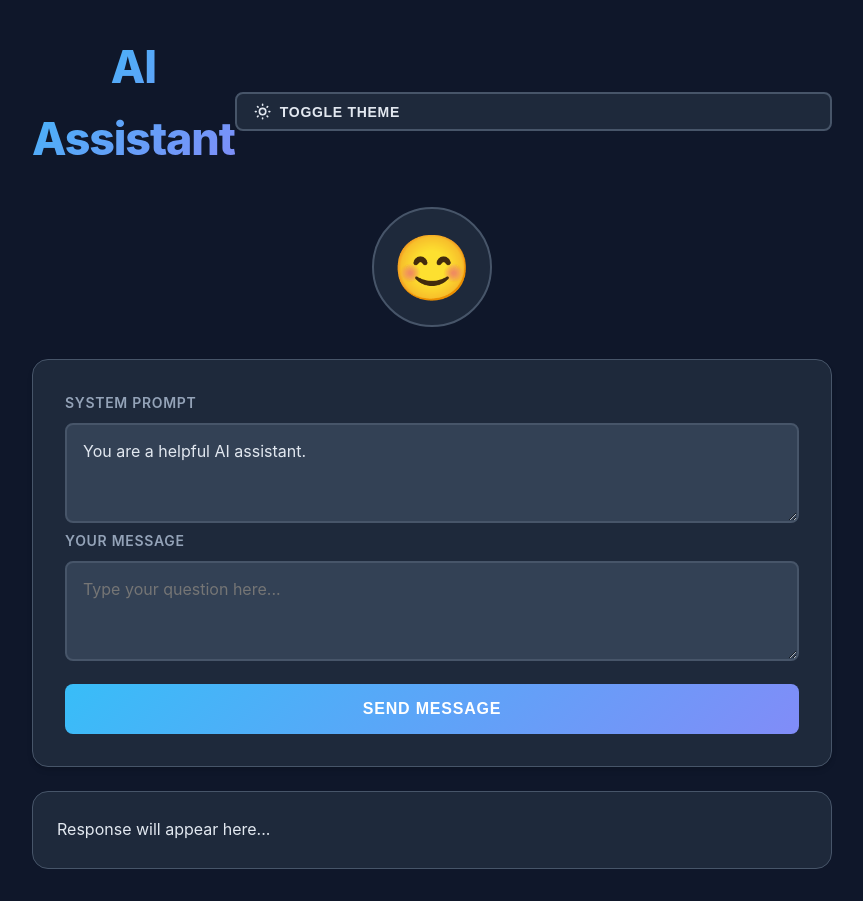
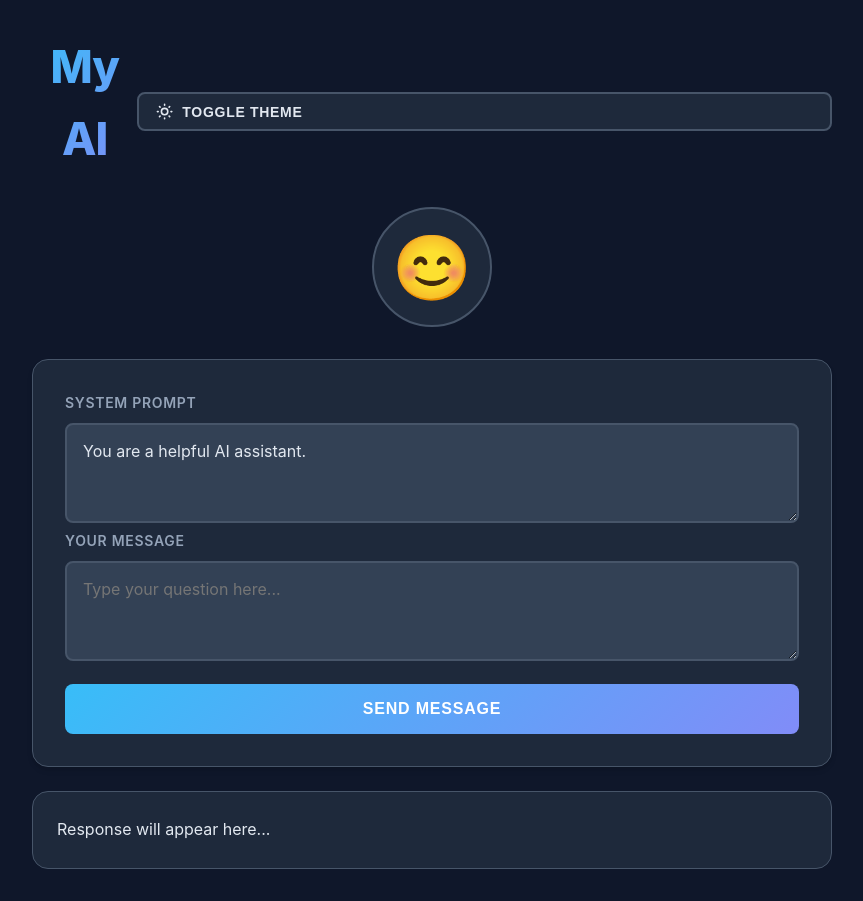
Before and after one commit to hildahelin/myai, a website: page index.html in a window 1280 px wide. Shown: the whole page, without its empty margins (208-1071 px from the left). Drawn offline with Linux system fonts and the light colour scheme.

Commit message:
Initial commit: My AI chat interface with emoji responses

```diff
--- a/index.html
+++ b/index.html
@@ -3,7 +3,7 @@
 <head>
   <meta charset="UTF-8" />
   <meta name="viewport" content="width=device-width, initial-scale=1" />
-  <title>Chat</title>
+  <title>My AI</title>
   <style>
     :root {
       --bg-primary: #0f172a;
@@ -241,7 +241,7 @@
 <body>
   <div class="container">
     <div class="header">
-      <h1>AI Assistant</h1>
+      <h1>My AI</h1>
       <button class="theme-toggle" onclick="toggleTheme()">
         <svg class="sun" xmlns="http://www.w3.org/2000/svg" fill="none" viewBox="0 0 24 24" stroke="currentColor">
           <path stroke-linecap="round" stroke-linejoin="round" stroke-width="2" d="M12 3v1m0 16v1m9-9h-1M4 12H3m15.364 6.364l-.707-.707M6.343 6.343l-.707-.707m12.728 0l-.707.707M6.343 17.657l-.707.707M16 12a4 4 0 11-8 0 4 4 0 018 0z" />
--- a/package.json
+++ b/package.json
@@ -1,5 +1,5 @@
 {
-  "name": "collegeai",
+  "name": "myai",
   "version": "1.0.0",
   "main": "server.js",
   "scripts": {
```
Also changed, not shown: README.md, 1 other file.
